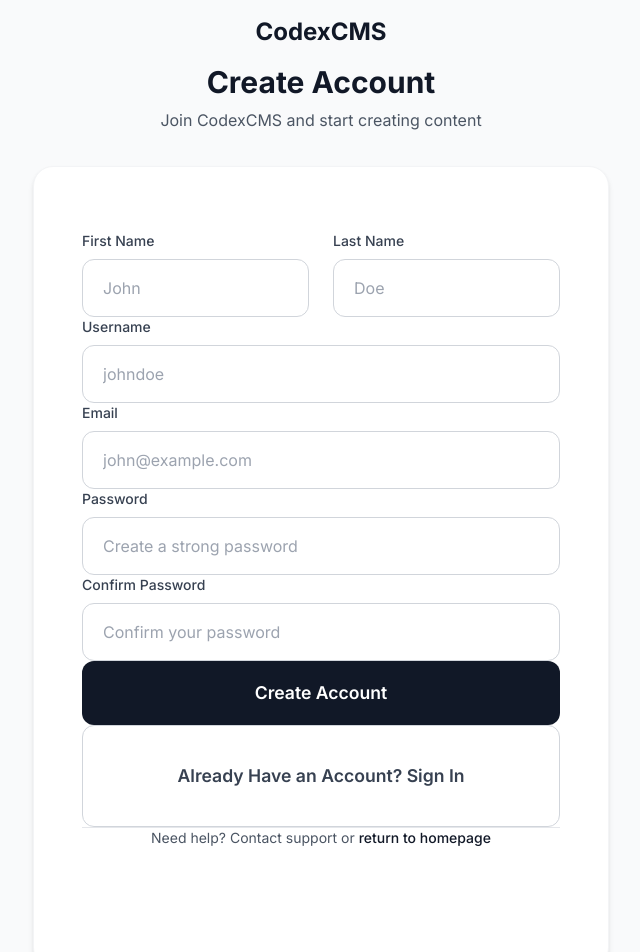
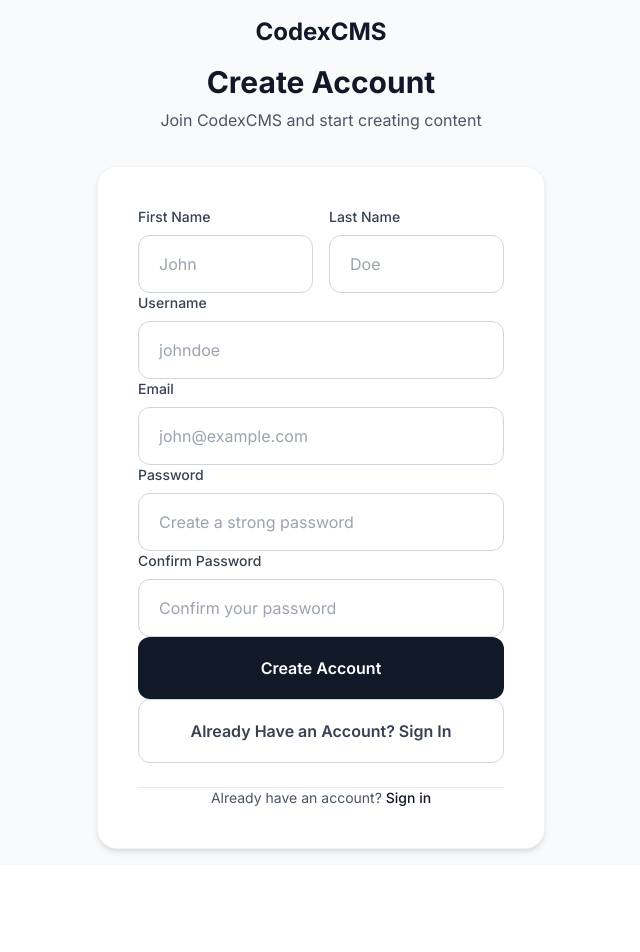
Before and after one commit to AslanEminovi/codex_website, a Next.js app in the folder codex-frontend/: page /register in a window 1280 px wide. Shown: the top 952 px of the page, without its empty margins (319-959 px from the left). After the commit the page ends 865 px from the top, so only its background shows below. Built offline with nearby package versions, Linux system fonts and the light colour scheme; no server answers.

Commit message:
fix: Remove all inline styles causing hydration issues - normal buttons now

```diff
--- a/codex-frontend/src/app/login/page.tsx
+++ b/codex-frontend/src/app/login/page.tsx
@@ -45,7 +45,7 @@ export default function LoginPage() {
 
   return (
     <div className="min-h-screen bg-gray-50 flex items-center justify-center p-4">
-      <div className="w-full max-w-xl">
+      <div className="w-full max-w-md">
         {/* Header */}
         <div className="text-center mb-8">
           <Link href="/" className="text-2xl font-bold text-gray-900 mb-4 block">
@@ -55,14 +55,14 @@ export default function LoginPage() {
           <p className="text-gray-600">Sign in to your account</p>
         </div>
 
-        {/* Login Card - MUCH BIGGER CONTAINER */}
+        {/* Login Card */}
         <div className="card">
-          <div className="card-content" style={{ minHeight: '650px', padding: '4rem 3rem' }}>
+          <div className="card-content">
 
-            <form onSubmit={handleSubmit} className="space-y-8">
+            <form onSubmit={handleSubmit} className="space-y-6">
               {/* Error Message */}
               {error && (
-                <div className="alert alert-error mb-8">
+                <div className="alert alert-error">
                   {error}
                 </div>
               )}
@@ -109,13 +109,11 @@ export default function LoginPage() {
                 </Link>
               </div>
 
-              {/* Buttons Container - MUCH MORE SPACE */}
-              <div className="space-y-6 pt-8">
+              <div className="space-y-4">
                 <button
                   type="submit"
                   className="btn btn-primary w-full"
                   disabled={loading}
-                  style={{ minHeight: '60px', fontSize: '1.1rem' }}
                 >
                   {loading ? 'Signing in...' : 'Sign In'}
                 </button>
@@ -123,14 +121,13 @@ export default function LoginPage() {
                 <Link
                   href="/register"
                   className="btn btn-secondary w-full block text-center"
-                  style={{ minHeight: '60px', lineHeight: '60px', fontSize: '1.1rem' }}
                 >
                   Create New Account
                 </Link>
               </div>
             </form>
 
-            <div className="mt-12 text-center border-t pt-8">
+            <div className="mt-6 text-center border-t pt-6">
               <p className="text-sm text-gray-600">
                 Need help? Contact support or{' '}
                 <Link href="/" className="font-medium text-gray-900 hover:text-gray-700">
--- a/codex-frontend/src/app/register/page.tsx
+++ b/codex-frontend/src/app/register/page.tsx
@@ -94,7 +94,7 @@ export default function RegisterPage() {
 
   return (
     <div className="min-h-screen bg-gray-50 flex items-center justify-center p-4">
-      <div className="w-full max-w-xl">
+      <div className="w-full max-w-md">
         {/* Header */}
         <div className="text-center mb-8">
           <Link href="/" className="text-2xl font-bold text-gray-900 mb-4 block">
@@ -104,19 +104,19 @@ export default function RegisterPage() {
           <p className="text-gray-600">Join CodexCMS and start creating content</p>
         </div>
 
-        {/* Register Card - MUCH BIGGER CONTAINER */}
+        {/* Register Card */}
         <div className="card">
-          <div className="card-content" style={{ minHeight: '800px', padding: '4rem 3rem' }}>
+          <div className="card-content">
 
-            <form onSubmit={handleSubmit} className="space-y-6">
+            <form onSubmit={handleSubmit} className="space-y-4">
               {/* Error Message */}
               {error && (
-                <div className="alert alert-error mb-8">
+                <div className="alert alert-error">
                   {error}
                 </div>
               )}
 
-              <div className="grid grid-cols-2 gap-6">
+              <div className="grid grid-cols-2 gap-4">
                 <div>
                   <label htmlFor="firstName" className="block text-sm font-medium text-gray-700 mb-2">
                     First Name
@@ -213,13 +213,11 @@ export default function RegisterPage() {
                 />
               </div>
 
-              {/* Buttons Container - MUCH MORE SPACE */}
-              <div className="space-y-6 pt-8">
+              <div className="space-y-4">
                 <button
                   type="submit"
                   className="btn btn-primary w-full"
                   disabled={loading}
-                  style={{ minHeight: '60px', fontSize: '1.1rem' }}
                 >
                   {loading ? 'Creating account...' : 'Create Account'}
                 </button>
@@ -227,18 +225,17 @@ export default function RegisterPage() {
                 <Link
                   href="/login"
                   className="btn btn-secondary w-full block text-center"
-                  style={{ minHeight: '60px', lineHeight: '60px', fontSize: '1.1rem' }}
                 >
                   Already Have an Account? Sign In
                 </Link>
               </div>
             </form>
 
-            <div className="mt-12 text-center border-t pt-8">
+            <div className="mt-6 text-center border-t pt-6">
               <p className="text-sm text-gray-600">
-                Need help? Contact support or{' '}
-                <Link href="/" className="font-medium text-gray-900 hover:text-gray-700">
-                  return to homepage
+                Already have an account?{' '}
+                <Link href="/login" className="font-medium text-gray-900 hover:text-gray-700">
+                  Sign in
                 </Link>
               </p>
             </div>
```
